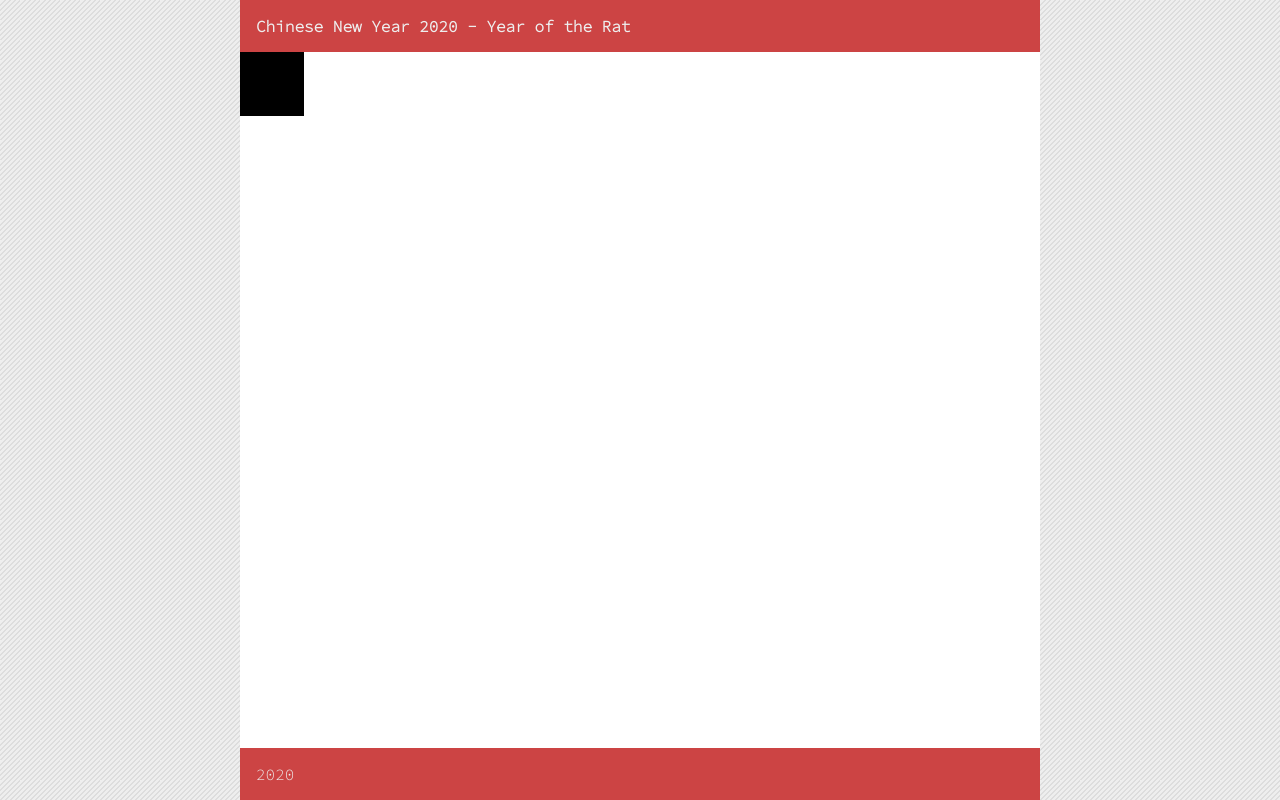
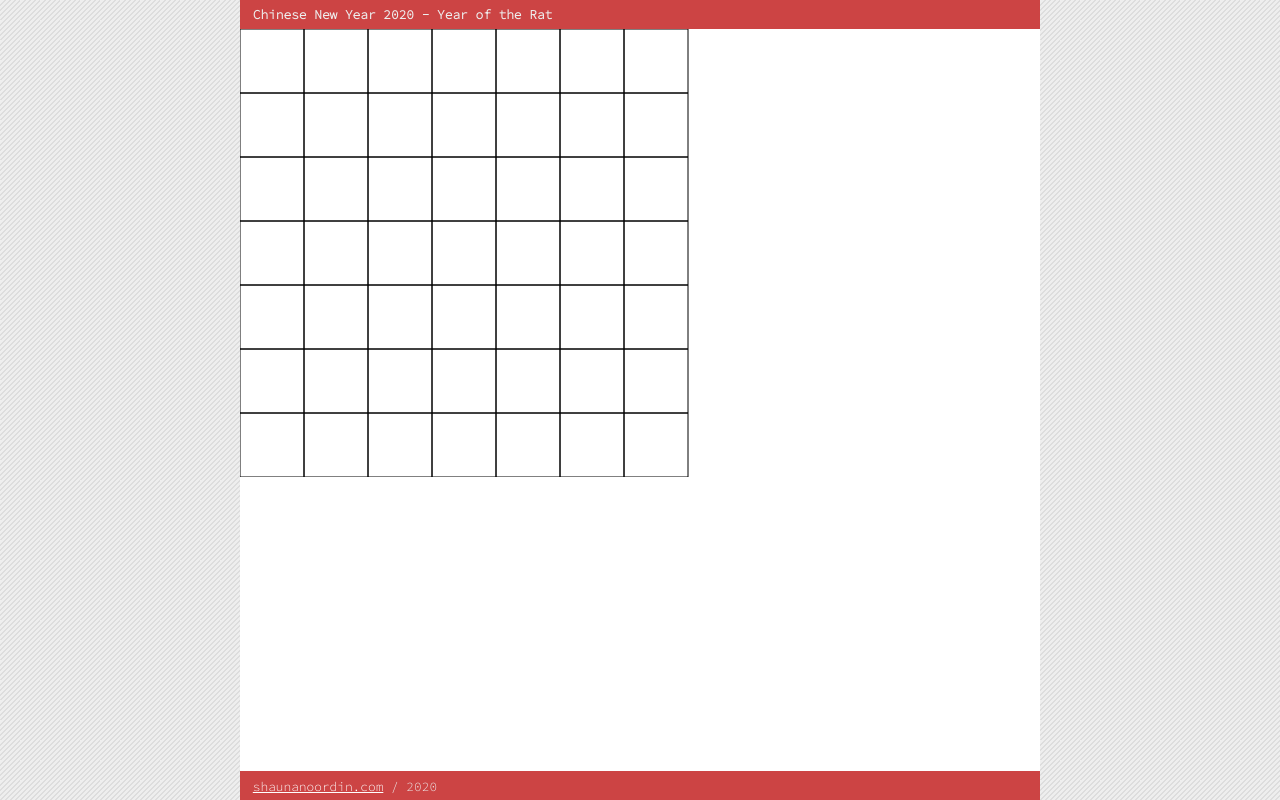
Before and after one commit to shaunanoordin/cny2020, a website built with webpack: page index.html in a window 1280 px wide. Built offline with nearby package versions, Linux system fonts and the light colour scheme.

Commit message:
Add canvas grid

```diff
--- a/index.html
+++ b/index.html
@@ -30,10 +30,10 @@
   <h1>Chinese New Year 2020 - Year of the Rat</h1>
 </header>
 <main>
-  <canvas id="canvas" width="64" height="64" style="background: black"></canvas>
+  <canvas id="canvas"></canvas>
   <output id="console"></output>
 </main>
-<footer>2020</footer>
+  <footer><a href="https://shaunanoordin.com">shaunanoordin.com</a> / 2020</footer>
 </div><!--/#app-->
 </body>
 </html>
--- a/src/cny2020/cny2020.js
+++ b/src/cny2020/cny2020.js
@@ -1,3 +1,5 @@
+import { TILE_SIZE, GRID_WIDTH, GRID_HEIGHT } from './constants'
+
 class CNY2020 {
   constructor () {
     this.html = {
@@ -6,7 +8,12 @@ class CNY2020 {
       console: document.getElementById('console'),
     };
     this.canvas2d = this.html.canvas.getContext('2d');
+    this.canvasWidth = TILE_SIZE * GRID_WIDTH;
+    this.canvasHeight = TILE_SIZE * GRID_HEIGHT;
     this.messages = [];
+
+    this.html.canvas.width = this.canvasWidth;
+    this.html.canvas.height = this.canvasHeight;
 
     this.prevTime = null;
     this.nextFrame = window.requestAnimationFrame(this.main.bind(this));
@@ -16,7 +23,27 @@ class CNY2020 {
     const timeDelta = (this.prevTime) ? time - this.prevTime : time;
     this.prevTime = time;
 
+    this.play(timeDelta);
+    this.paint();
+
     this.nextFrame = window.requestAnimationFrame(this.main.bind(this));
+  }
+
+  play (timeDelta) {
+
+  }
+
+  paint () {
+    this.canvas2d.clearRect(0, 0, this.canvasWidth, this.canvasHeight);
+
+    this.canvas2d.strokeStyle = '2px solid #888';
+    this.canvas2d.beginPath();
+    for (let y = 0; y < GRID_HEIGHT; y++) {
+      for (let x = 0; x < GRID_HEIGHT; x++) {
+        this.canvas2d.rect(TILE_SIZE * x, TILE_SIZE * y, TILE_SIZE, TILE_SIZE);
+      }
+    }
+    this.canvas2d.stroke();
   }
 
   print (text) {
--- /dev/null
+++ b/src/cny2020/constants.js
@@ -0,0 +1,3 @@
+export const TILE_SIZE = 64;
+export const GRID_WIDTH = 9;
+export const GRID_HEIGHT = 7;
--- a/src/main.scss
+++ b/src/main.scss
@@ -59,8 +59,9 @@ table {
 
 #app > header,
 #app > footer {
+  font-size: 0.8em;
   flex: 0 0 auto;
-  padding: 1em;
+  padding: 0.5em 1em;
   background: $primary;
   color: $light;
 
@@ -69,6 +70,11 @@ table {
     margin: 0;
     padding: 0;
   }
+
+  a {
+    color: $white;
+    text-decoration: underline;
+  }
 }
 
 #app > main {
@@ -76,10 +82,11 @@ table {
   background: $white;
 
   #canvas {
-
+    display: block;
   }
 
   #console {
+    display: block;
     white-space: pre;
   }
 }
```
Also changed, not shown: app/main.js (+13 -1 lines), app/main.css, 1 other file.
